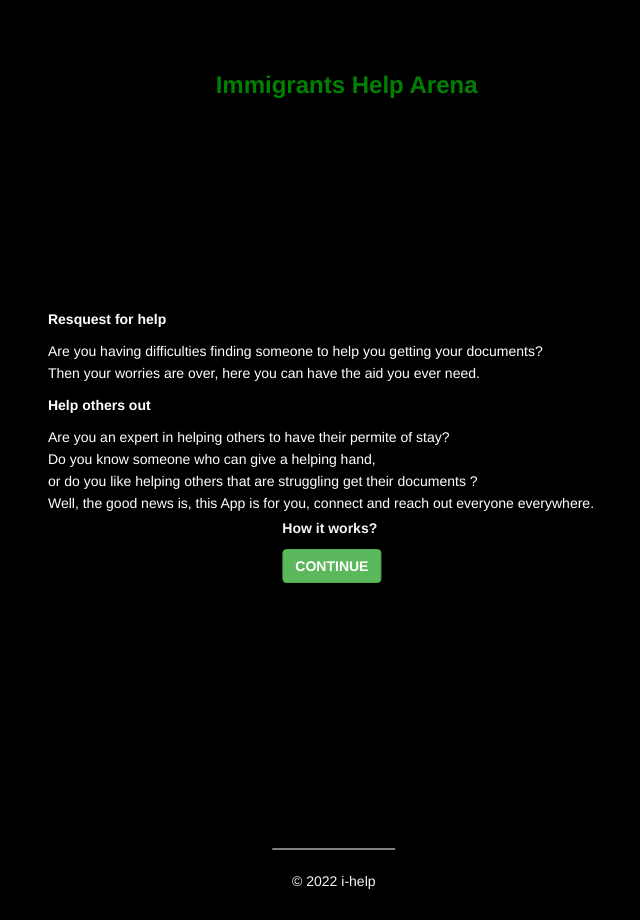
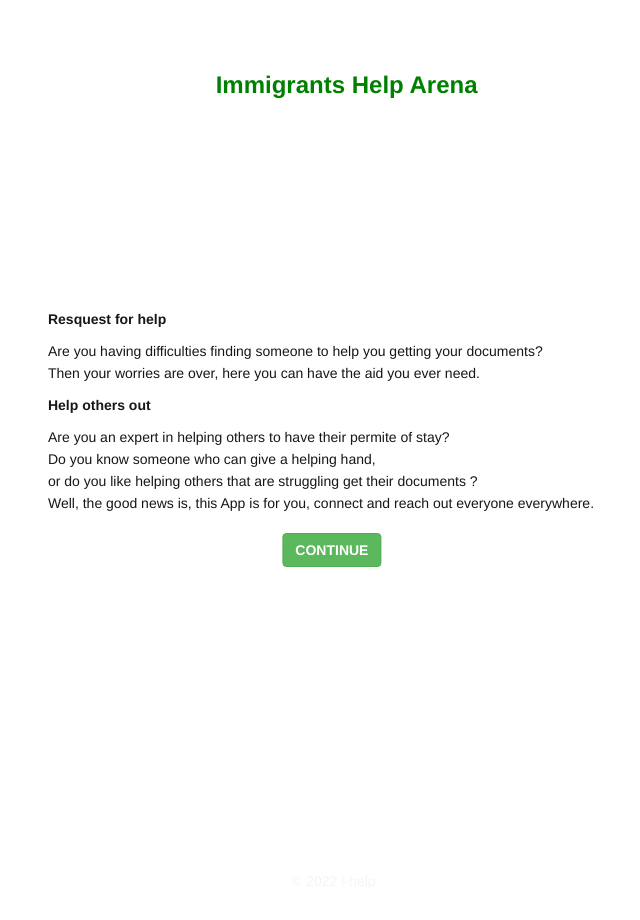
Before and after one commit to Yonasn13/ihelp, a Next.js app: page /about/about in a window 1280 px wide. Shown: the whole page, without its empty margins (319-959 px from the left). Built offline with nearby package versions, Linux system fonts and the light colour scheme.

Commit message:
updating

```diff
--- a/components/Navbar.jsx
+++ b/components/Navbar.jsx
@@ -12,18 +12,18 @@ export default function Navbar(props) {
   return (
     <>
       <nav className={styles.navbar}>
-        <div class=" p-1 rounded">
+        <div className=" p-1 rounded">
           <Link href={"/"} className={styles.a}>
             <BsHouseDoor size="30" />
           </Link>
         </div>
-        <div class=" p-1 mb-1 rounded">
+        <div className=" p-1 mb-1 rounded">
           <Link href={"/about/about"} className={styles.a}>
             <BsInfoCircle size="30" />
           </Link>
         </div>
 
-        <div class=" p-1 mb-1 rounded">
+        <div className=" p-1 mb-1 rounded">
           <Link href={"/helper/profile"} className={styles.a}>
             <BsPersonCircle size="30" />
           </Link>
--- a/pages/about/about.js
+++ b/pages/about/about.js
@@ -40,11 +40,6 @@ export default function About() {
             everyone everywhere.
           </p>
           <div className={styles.clicks}>
-            <div>
-              <p>
-                <b>How it works?</b>
-              </p>
-            </div>
             <Link href="/abouts">
               <button type="button" className="btn btn-success">
                 <b>CONTINUE</b>
--- a/pages/index.js
+++ b/pages/index.js
@@ -23,6 +23,11 @@ export default function Home() {
             <p className={styles.paragp}>-Regis Murayi</p>
           </div>
           <div className={styles.container2}>
+            <div className={styles.h3HelpersList}>
+            <p>
+            <Link href={'/about'}> How it works? </Link>
+            </p>
+            </div>
             <div className={styles.helperButton}>
               <Link href={'/helper/requests'}>
                 <div className='row'>
--- a/styles/Home.module.css
+++ b/styles/Home.module.css
@@ -93,7 +93,7 @@
 
 .container2 {
   padding: 16px;
-  margin-top: 170px;
+  margin-top: 140px;
 
 }
 
@@ -154,7 +154,7 @@
   display: flex;
   flex: 1;
   padding: 2rem 0;
-  border-top: 1px solid #eaeaea;
+  border-top: 1px solid #0f0e0e;
   justify-content: center;
   align-items: center;
 }
@@ -273,7 +273,7 @@
   top: 52%;
   position: absolute;
   transform: translate(-50%, -50%);
-  color: white;
+  color: rgb(24, 23, 23);
 }
 
 .h {
@@ -285,8 +285,9 @@
 }
 
 .near {
-  background-color: black;
-  height: 115vh;
+  background-color: rgb(255, 255, 255);
+  color:rgb(19, 28, 28);
+  height: 100vh;
   display: flex;
   justify-content: center;
   align-items: center;
```
Also changed, not shown: pages/about/index.js (renamed from pages/about/abouts.js, +4 -3 lines), 1 other file (tests, documents, lock files or other folders).
